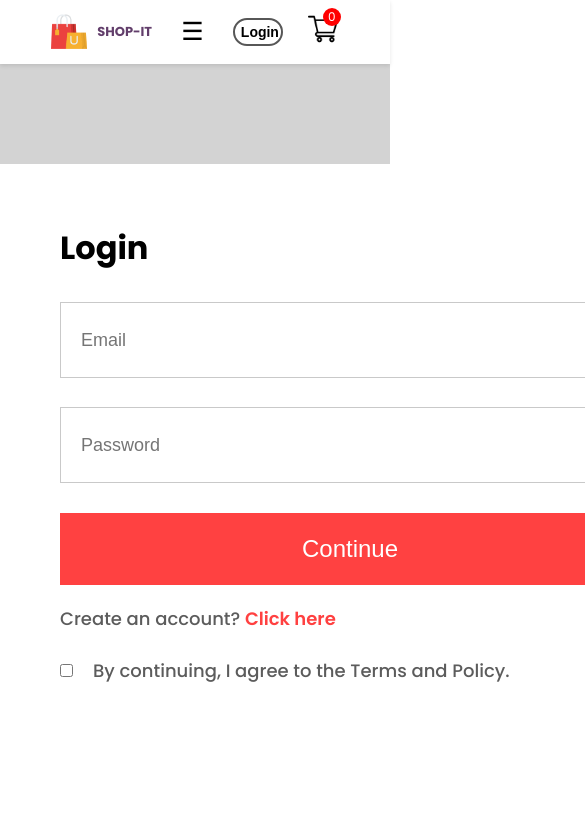
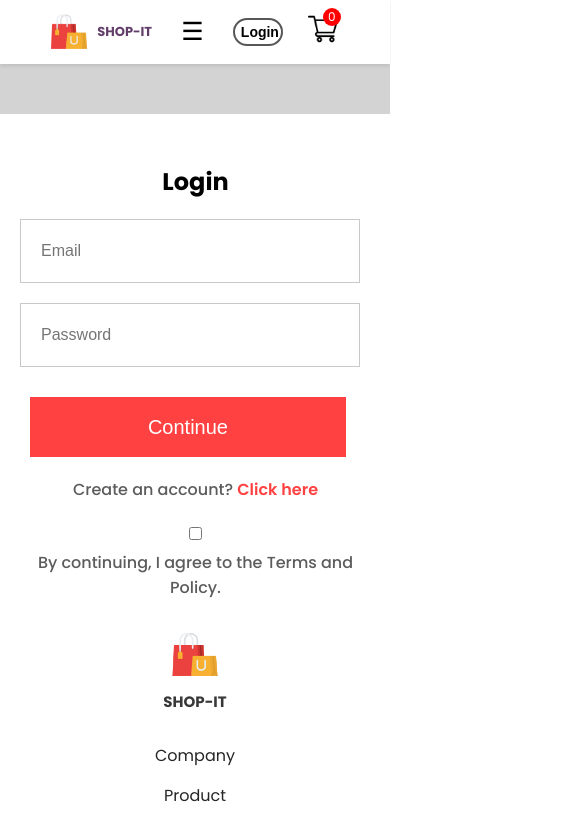
Before and after one commit to DarshanLevi/shop-it_front, a React (Create React App) app: page /login in a window 390 px wide. Shown: the top 826 px of the page, 585 px wide, since content can reach past the window. Built offline with nearby package versions, Linux system fonts and the light colour scheme; no server answers.

Commit message:
update: 7.7

```diff
--- a/src/Pages/CSS/LoginSignup.css
+++ b/src/Pages/CSS/LoginSignup.css
@@ -68,3 +68,50 @@
   font-size: 18px;
   font-weight: 500;
 }
+@media (max-width: 470px) {
+  .LoginSignup {
+    height: auto;
+    padding-top: 50px;
+  }
+
+  .LoginSignup-container {
+    width: 90%;
+    height: auto;
+    padding: 30px 20px;
+  }
+
+  .LoginSignup-container h1 {
+    font-size: 24px;
+    text-align: center;
+  }
+
+  .LoginSignup-fields {
+    gap: 20px;
+    margin-top: 20px;
+  }
+
+  .LoginSignup-fields input {
+    height: 60px;
+    font-size: 16px;
+    width: 90%;
+  }
+
+  .LoginSignup-container button {
+    margin-left: 10px;
+    width: 90%;
+    height: 60px;
+    font-size: 20px;
+  }
+
+  .LoginSignup-login {
+    font-size: 16px;
+    text-align: center;
+  }
+
+  .LoginSignup-agree {
+    flex-direction: column;
+    text-align: center;
+    gap: 10px;
+    font-size: 16px;
+  }
+}
```
